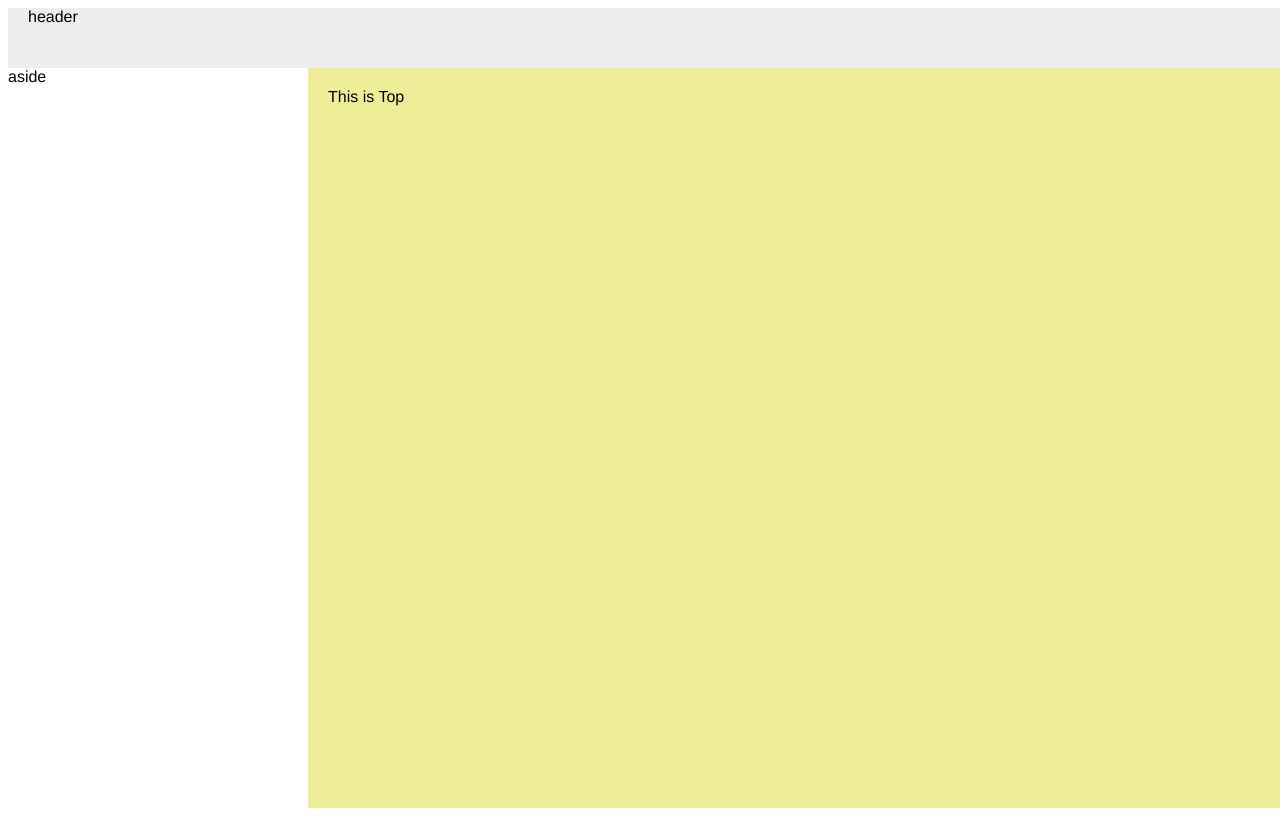
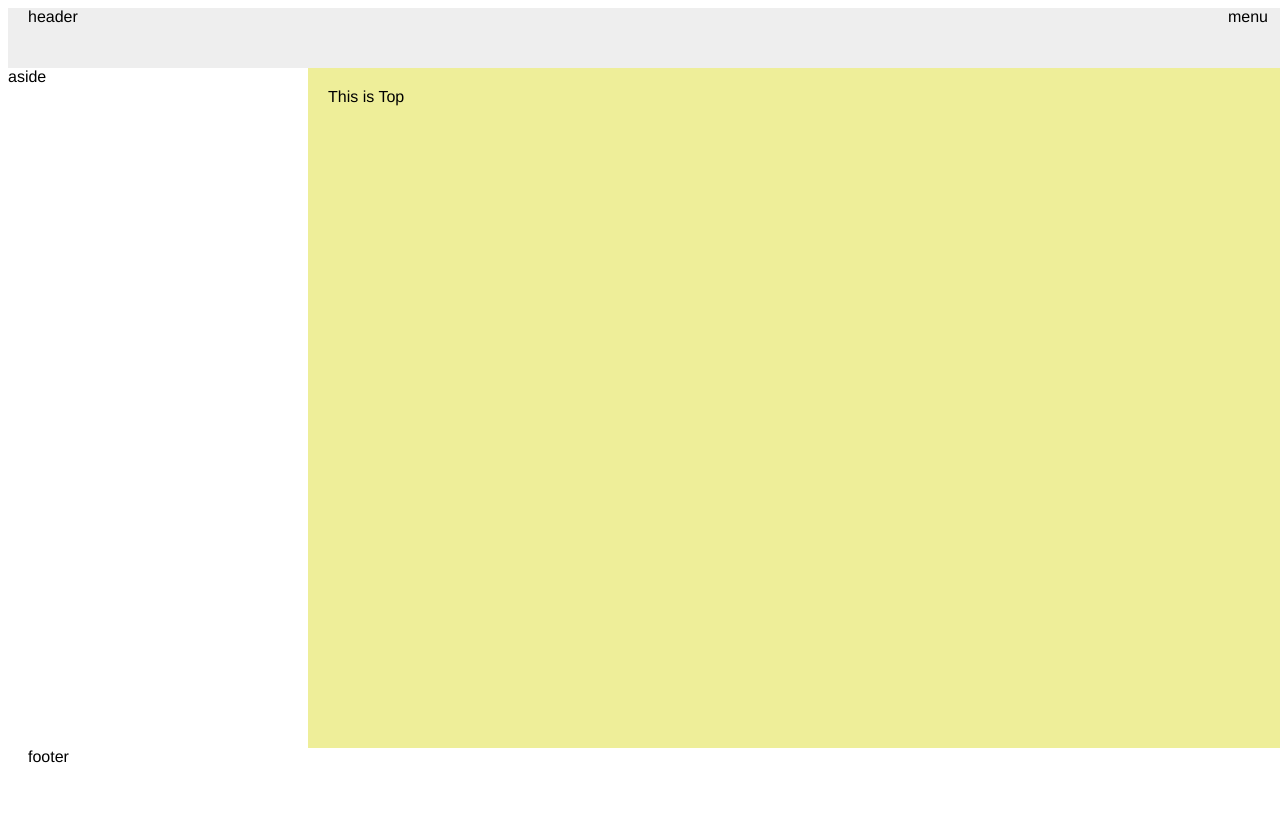
Before and after one commit to traP-jp/qtunes-frontend, a Vue app: page / in a window 1280 px wide. Built offline with nearby package versions, Linux system fonts and the light colour scheme; the HTML template or start-up script is replaced by a standard one.

Commit message:
✨ 簡易的な Header 作成

```diff
--- a/src/layout/Layout.vue
+++ b/src/layout/Layout.vue
@@ -1,23 +1,28 @@
 <template>
   <div id="app">
     <el-container class="layout-container">
-      <el-header class="header-container"> header </el-header>
+      <layout-header />
+      <!-- <el-header class="header-container"> header </el-header> -->
       <el-container>
         <el-aside> aside </el-aside>
         <el-main class="main-content">
           <slot />
         </el-main>
       </el-container>
+      <el-footer>footer</el-footer>
     </el-container>
   </div>
 </template>
 
 <script lang="ts">
 import { defineComponent } from 'vue'
+import LayoutHeader from './component/LayoutHeader.vue'
 
 export default defineComponent({
   name: 'Layout',
-  components: {},
+  components: {
+    LayoutHeader,
+  },
   setup() {},
 })
 </script>
--- /dev/null
+++ b/src/layout/component/LayoutHeader.vue
@@ -0,0 +1,32 @@
+<template>
+  <el-header class="header-container">
+    <div class="left-content">header</div>
+    <div class="right-content">menu</div>
+  </el-header>
+</template>
+
+<script lang="ts">
+import { defineComponent } from 'vue'
+
+export default defineComponent({
+  name: 'LayoutHeader',
+  setup() {},
+})
+</script>
+
+<style lang="scss" scoped>
+.header-container {
+  display: flex;
+  .left-content {
+    margin-left: 0;
+    display: inline-block;
+  }
+  .right-content {
+    margin: {
+      left: auto;
+      right: 0;
+    }
+    display: inline-block;
+  }
+}
+</style>
```
